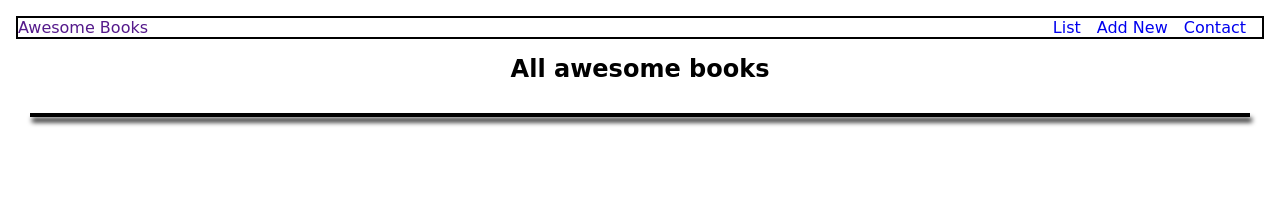
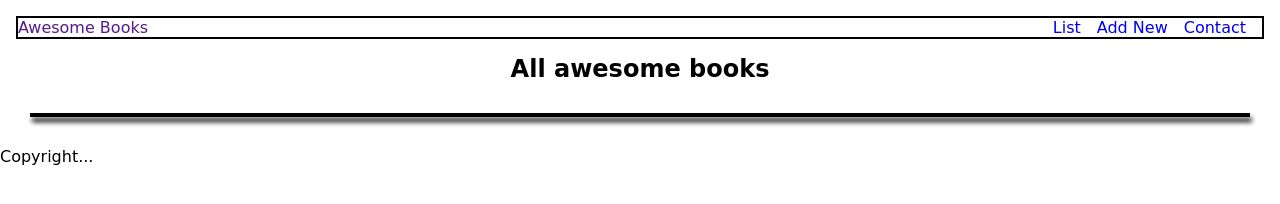
Before and after one commit to a-laarabi/Awesome_books, a website: page index.html in a window 1280 px wide. Drawn offline with Linux system fonts and the light colour scheme; a web font is replaced by a local one.

Commit message:
Update index.html

```diff
--- a/index.html
+++ b/index.html
@@ -52,8 +52,9 @@
         </ul>
 
     </section>
-
-
+    <footer>
+        <p class="copyright">Copyright...</p>
+    </footer>
     <script src="script.js"></script>
 </body>
 
```
